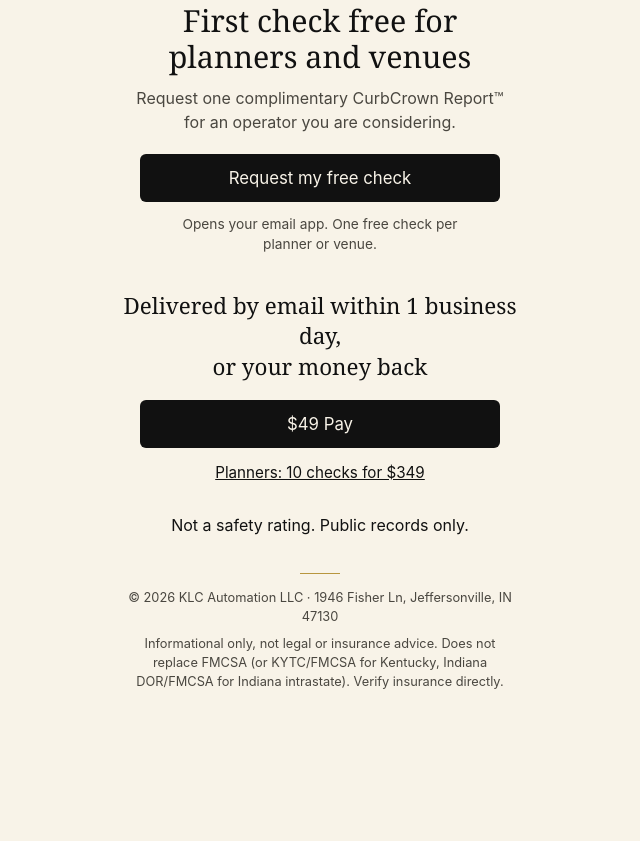
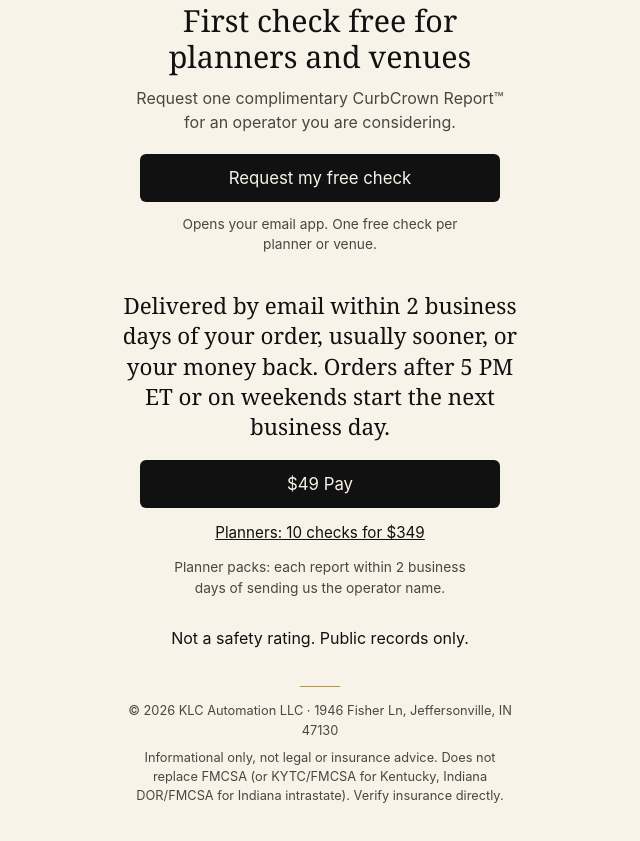
Before and after one commit to klcautomation/check-the-ride, a plain HTML site: page index.html in a window 1280 px wide. Shown: the part 1729-2570 px from the top of the page, without its empty margins (320-960 px from the left). Before the commit the page ends 2469 px from the top, so only its background shows below. Drawn offline with Linux system fonts and the light colour scheme.

Commit message:
Update delivery timing to 2 business days and add planner pack line
The delivery line now reads within 2 business days of the order, usually
sooner, with orders after 5 PM ET or on weekends starting the next
business day. Adds a small line under the 10-pack link for planner packs.
Payment links, prices, mailto and footer are unchanged.

```diff
--- a/index.html
+++ b/index.html
@@ -109,11 +109,12 @@
     </section>
 
     <section aria-labelledby="pay-line">
-      <p class="pay-line" id="pay-line">Delivered by email within 1 business day,<br>or your money back</p>
+      <p class="pay-line" id="pay-line">Delivered by email within 2 business days of your order, usually sooner, or your money back. Orders after 5 PM ET or on weekends start the next business day.</p>
       <p class="pay-wrap">
         <a class="btn" href="https://buy.stripe.com/00wdR32iLeNoeve2Tpes004">$49 Pay</a>
       </p>
       <p class="pack-line"><a href="https://buy.stripe.com/28EaER1eH8p0aeY8dJes005">Planners: 10 checks for $349</a></p>
+      <p class="fine">Planner packs: each report within 2 business days of sending us the operator name.</p>
     </section>
 
     <p class="disclaimer">Not a safety rating. Public records only.</p>
```
